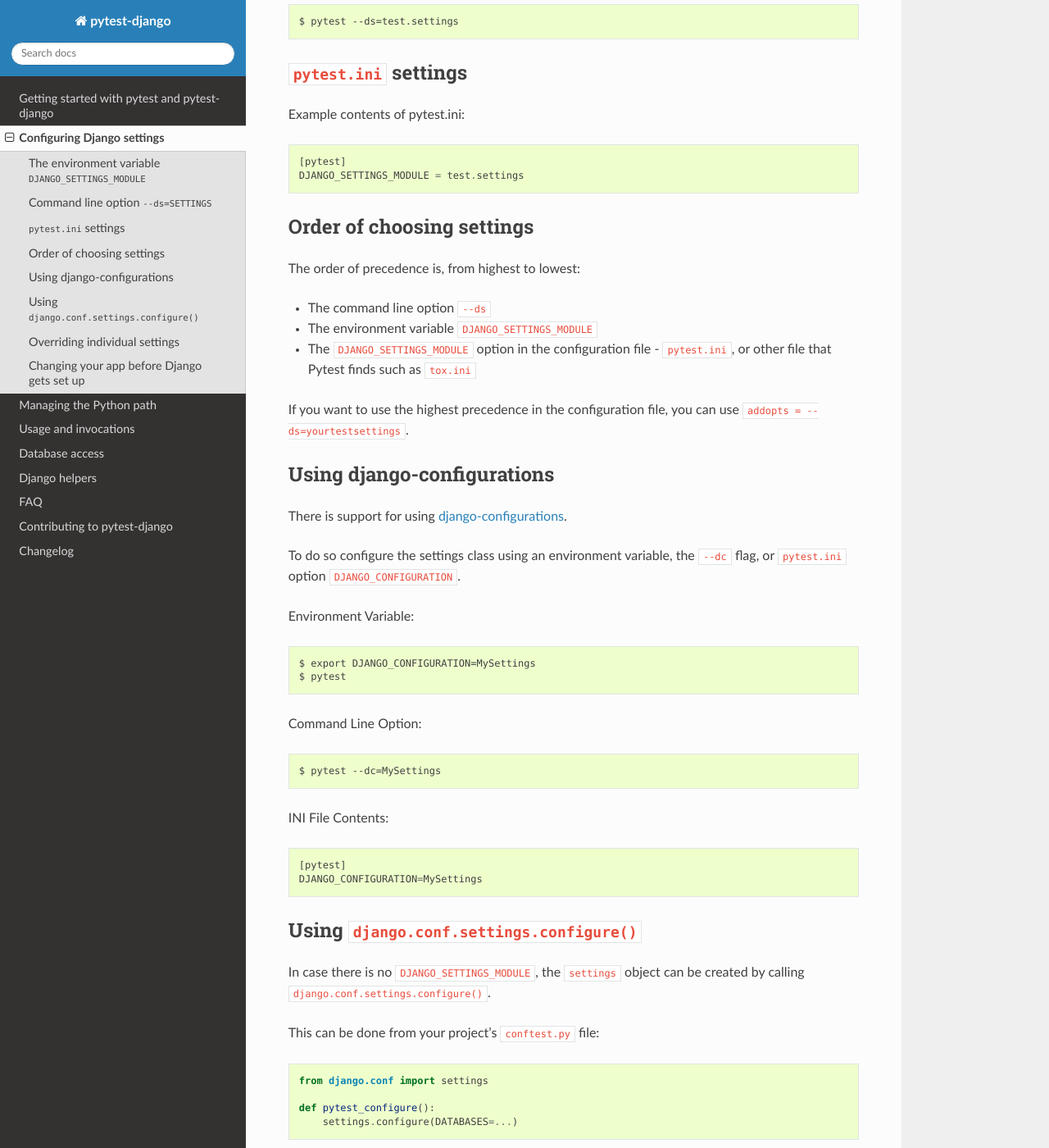
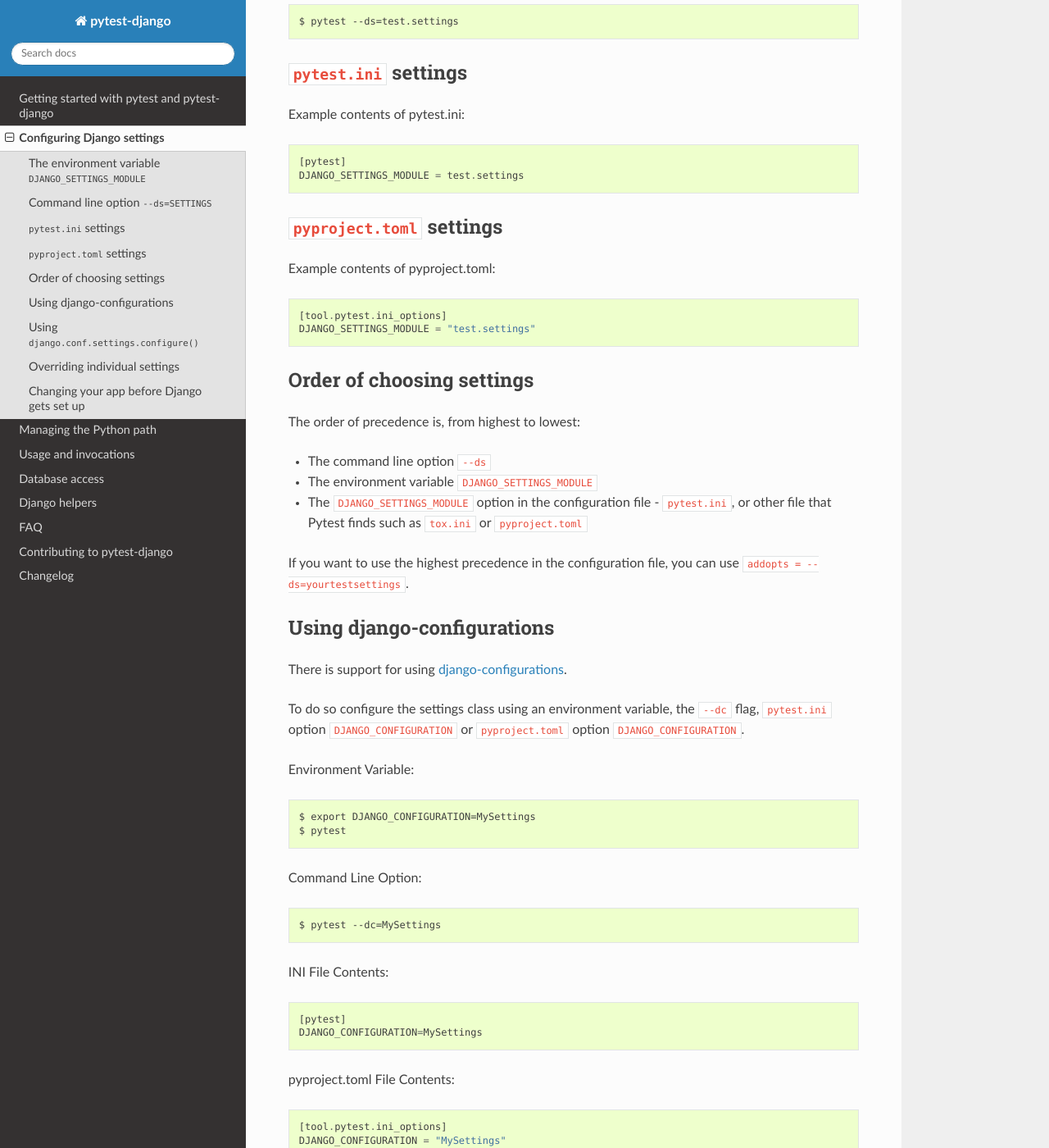
Before and after one commit to pytest-dev/pytest-django, a Sphinx documentation site: the page built from docs/configuring_django.rst, in a window 1280 px wide and 1400 px high, scrolled down 682 px. Shown: the whole window at 82% size. Built offline with Sphinx 7.4.7 and the Read the Docs theme 2.0.0, drawn with Linux system fonts in a browser that asks for light colours; cross-references to code outside the pages are shown as plain code.

Commit message:
Add setting example using pyproject.toml file. (#1047)

```diff
--- a/docs/configuring_django.rst
+++ b/docs/configuring_django.rst
@@ -38,6 +38,14 @@
     [pytest]
     DJANGO_SETTINGS_MODULE = test.settings
 
+``pyproject.toml`` settings
+---------------------------
+
+Example contents of pyproject.toml::
+
+    [tool.pytest.ini_options]
+    DJANGO_SETTINGS_MODULE = "test.settings"
+
 Order of choosing settings
 --------------------------
 
@@ -46,7 +54,7 @@
 * The command line option ``--ds``
 * The environment variable ``DJANGO_SETTINGS_MODULE``
 * The ``DJANGO_SETTINGS_MODULE`` option in the configuration file -
-  ``pytest.ini``, or other file that Pytest finds such as ``tox.ini``
+  ``pytest.ini``, or other file that Pytest finds such as ``tox.ini`` or ``pyproject.toml``
 
 If you want to use the highest precedence in the configuration file, you can
 use ``addopts = --ds=yourtestsettings``.
@@ -57,7 +65,7 @@
 There is support for using `django-configurations <https://pypi.python.org/pypi/django-configurations/>`_.
 
 To do so configure the settings class using an environment variable, the
-``--dc`` flag, or ``pytest.ini`` option ``DJANGO_CONFIGURATION``.
+``--dc`` flag, ``pytest.ini`` option ``DJANGO_CONFIGURATION`` or ``pyproject.toml`` option ``DJANGO_CONFIGURATION``.
 
 Environment Variable::
 
@@ -72,6 +80,11 @@
 
     [pytest]
     DJANGO_CONFIGURATION=MySettings
+
+pyproject.toml File Contents::
+
+    [tool.pytest.ini_options]
+    DJANGO_CONFIGURATION = "MySettings"
 
 Using ``django.conf.settings.configure()``
 ------------------------------------------
```
Also changed, not shown: docs/index.rst (+14 -0 lines), docs/tutorial.rst (+7 -0 lines).
